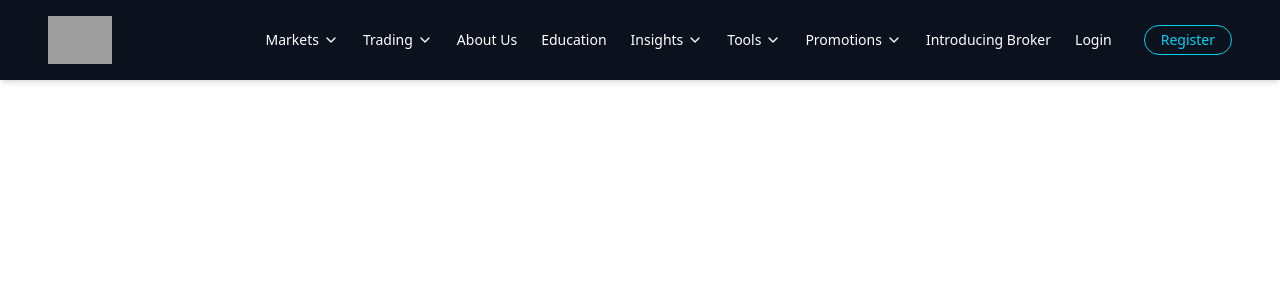
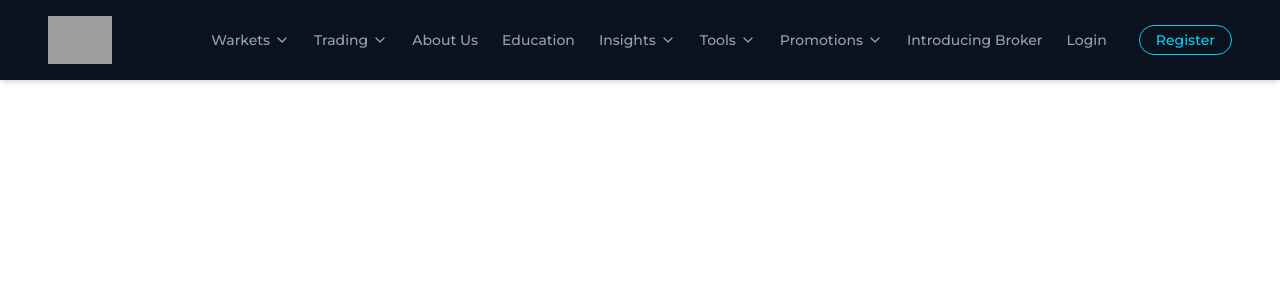
Before and after one commit to Shubham9049/WinProFx, a Next.js app: page / in a window 1280 px wide. Shown: the top 300 px of the page. Built offline with nearby package versions, Linux system fonts and the light colour scheme; grey boxes are pictures that could not be loaded.

Commit message:
add changes

```diff
--- a/components/Navbar.tsx
+++ b/components/Navbar.tsx
@@ -7,7 +7,7 @@ const Navbar = () => {
   const [isMobileMenuOpen, setIsMobileMenuOpen] = useState(false);
 
   const navItems = [
-    { title: "Markets", dropdown: true },
+    { title: "Warkets", dropdown: true },
     { title: "Trading", dropdown: true },
     { title: "About Us", dropdown: false },
     { title: "Education", dropdown: false },
@@ -17,7 +17,7 @@ const Navbar = () => {
   ];
 
   return (
-    <nav className="bg-[#0b111d] text-white px-4 md:px-12 py-4 shadow-md font-montserrat">
+    <nav className="bg-[#0b111d] text-gray-400 px-4 md:px-12 py-4 shadow-md font-montserrat">
       <div className="max-w-screen-xl mx-auto flex items-center justify-between">
         {/* Logo & Language */}
         <div className="flex items-center gap-4">
--- a/src/app/layout.tsx
+++ b/src/app/layout.tsx
@@ -1,17 +1,13 @@
 import type { Metadata } from "next";
-import { Geist, Geist_Mono } from "next/font/google";
+import { Montserrat } from "next/font/google";
 import "./globals.css";
 
-const geistSans = Geist({
-  variable: "--font-geist-sans",
+const montserrat = Montserrat({
   subsets: ["latin"],
+  weight: ["300", "400", "500", "600", "700", "800"], // choose only the weights you use
+  variable: "--font-montserrat", // optional: define a CSS variable
+  display: "swap",
 });
-
-const geistMono = Geist_Mono({
-  variable: "--font-geist-mono",
-  subsets: ["latin"],
-});
-
 export const metadata: Metadata = {
   title: "Create Next App",
   description: "Generated by create next app",
@@ -24,23 +20,7 @@ export default function RootLayout({
 }>) {
   return (
     <html lang="en">
-      <head>
-        <link rel="preconnect" href="https://fonts.googleapis.com" />
-        <link
-          rel="preconnect"
-          href="https://fonts.gstatic.com"
-          crossOrigin="anonymous"
-        />
-        <link
-          href="https://fonts.googleapis.com/css2?family=Montserrat:ital,wght@0,100..900;1,100..900&display=swap"
-          rel="stylesheet"
-        />
-      </head>
-      <body
-        className={`${geistSans.variable} ${geistMono.variable} antialiased`}
-      >
-        {children}
-      </body>
+      <body className={montserrat.className}>{children}</body>
     </html>
   );
 }
```
